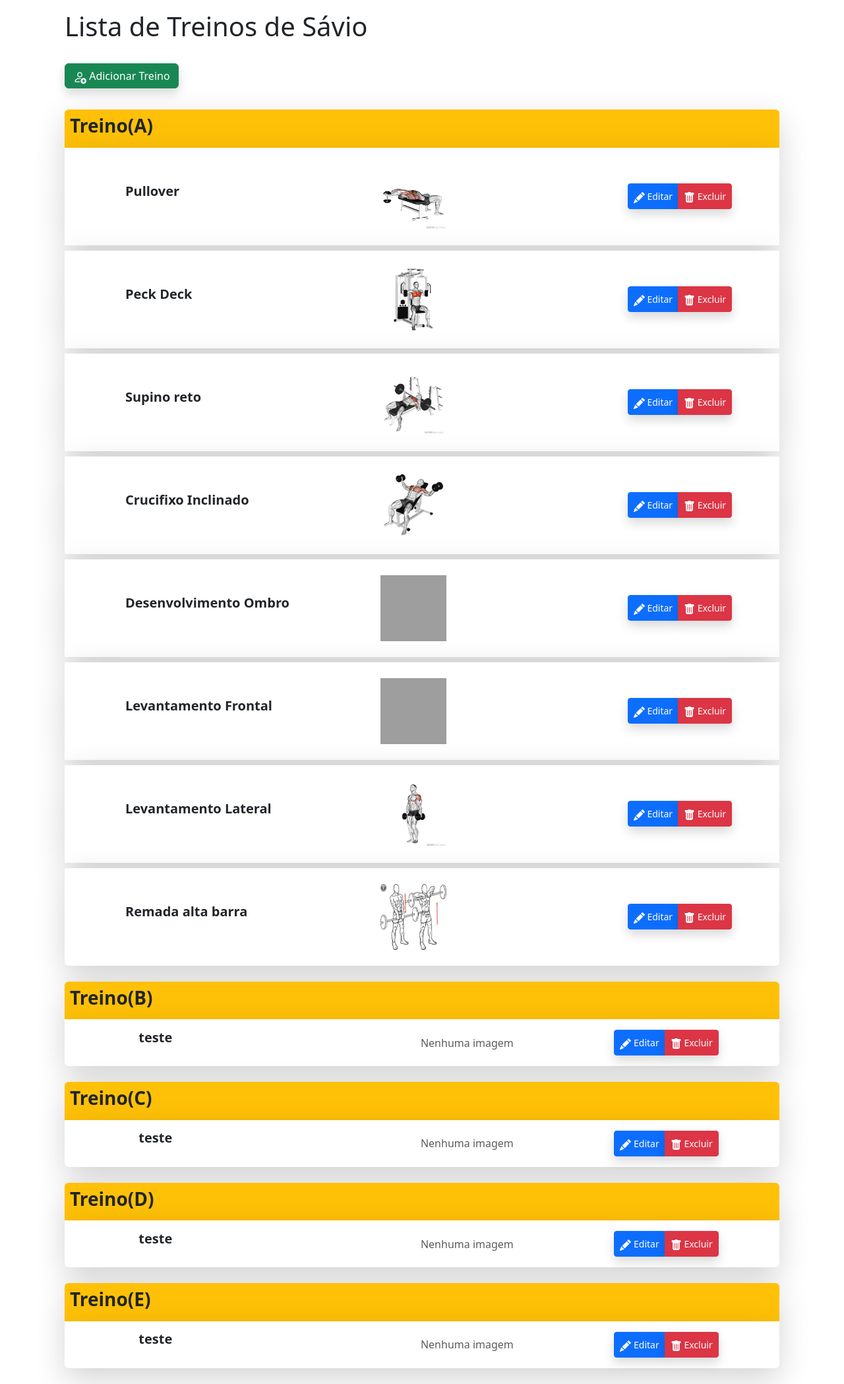
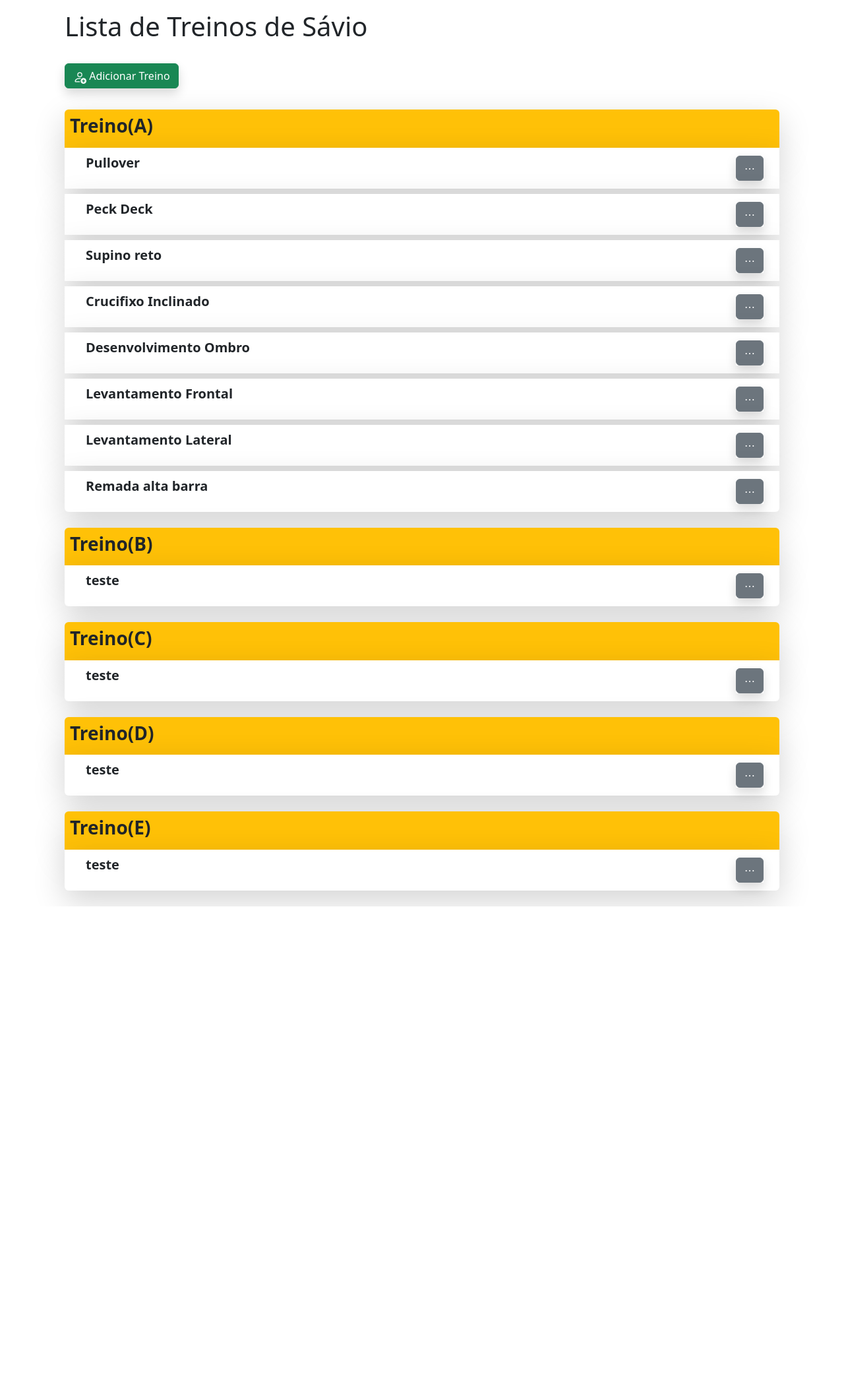
Before and after one commit to savioomio/sis_listagem_de_treinos, a Django app: page /lis_savio/ in a window 1280 px wide. Shown: the whole page at 66% size. After the commit the page ends 1374 px from the top, so only its background shows below. Run offline with Django 4.2, Linux system fonts and the light colour scheme; data comes from the database, SQL or seed files in the repository; grey boxes are pictures that could not be loaded.

Commit message:
Update lista_treinos.html

```diff
--- a/lis_savio/templates/lis_savio/lista_treinos.html
+++ b/lis_savio/templates/lis_savio/lista_treinos.html
@@ -15,7 +15,6 @@
 
   <div class="container">
     <h1 class="m-3">Lista de Treinos de Sávio</h1>
-
     <a href="{% url 'adicionar_treino' %}" class="btn btn-success mt-3 shadow m-3">
       <svg xmlns="http://www.w3.org/2000/svg" width="20" height="20" fill="currentColor" class="bi bi-person-add"
         viewBox="0 0 16 16">
@@ -32,33 +31,76 @@
         <h4 class="fw-semibold fs-3">{{ categoria }}</h4> <!-- Titlo ou tag de cada treino -->
       </li>
       {% for treino in treinos %}
-      <li class="list-group-item d-flex justify-content-around align-items-center flex-wrap border border-0 shadow-lg mb-2">
-        <blockquote class="blockquote mx-3 fs-5 fw-semibold w-25 p-1">
-          <p>{{ treino.nome }}</p>
-        </blockquote>
+      <!-- Modal -->
+      <div class="modal fade" id="exampleModal{{ treino.pk }}" tabindex="-1"
+        aria-labelledby="exampleModalLabel{{ treino.pk }}" aria-hidden="true">
+        <div class="modal-dialog">
+          <div class="modal-content">
+            <div class="modal-header">
+              <h1 class="modal-title fs-5" id="exampleModalLabel{{ treino.pk }}">Detalhes do {{ treino.nome }}</h1>
+              <!-- Workout name as modal title -->
+              <button type="button" class="btn-close" data-bs-dismiss="modal" aria-label="Close"></button>
+            </div>
+            <div class="modal-body">
               {% if treino.imagem %}
-        <div class="w-25">
-          <img src="{{ treino.imagem.url }}" alt="{{ treino.nome }}" class="my-3" width="100" height="100">
+              <div class="w-100 d-flex justify-content-center">
+                <img src="{{ treino.imagem.url }}" alt="{{ treino.nome }}" class="my-3 img-fluid">
               </div>
               {% else %}
               <span class="text-muted">Nenhuma imagem</span>
               {% endif %}
-        <div class="d-flex flex-row align-items-center flex-wrap btn-group my-2" role="group">
-          <a href="{% url 'editar_treino' treino.pk %}" class="btn btn-primary btn-sm p-2 shadow">
-            <svg xmlns="http://www.w3.org/2000/svg" width="17" height="17" fill="currentColor" class="bi bi-pencil-fill"
-              viewBox="0 0 16 16">
+            </div>
+            <div class="modal-footer">
+              <button type="button" class="btn btn-secondary" data-bs-dismiss="modal">Fechar</button>
+            </div>
+          </div>
+        </div>
+      </div>
+      <li
+        class="list-group-item d-flex justify-content-between align-items-center flex-wrap border border-0 shadow-lg mb-2">
+        <blockquote class="blockquote ms-3 fs-5 fw-semibold ">
+          <p>{{ treino.nome }}</p>
+        </blockquote>
+        <div class="dropdown btn-sm shadow me-2">
+          <button class="btn btn-secondary" type="button" id="dropdownMenuButtonLight" data-bs-toggle="dropdown"
+            aria-expanded="false">
+            ⋯
+          </button>
+          <ul class="dropdown-menu" aria-labelledby="dropdownMenuButtonLight">
+            <li class="dropdown-item">
+              <a type="button" class="btn btn-secondary btn-sm p-1 w-100 shadow text-white" data-bs-toggle="modal"
+                data-bs-target="#exampleModal{{ treino.pk }}">
+                <svg xmlns="http://www.w3.org/2000/svg" width="17" height="17" fill="currentColor"
+                  class="bi bi-diagram-3-fill" viewBox="0 0 16 16">
+                  <path fill-rule="evenodd"
+                    d="M6 3.5A1.5 1.5 0 0 1 7.5 2h1A1.5 1.5 0 0 1 10 3.5v1A1.5 1.5 0 0 1 8.5 6v1H14a.5.5 0 0 1 .5.5v1a.5.5 0 0 1-1 0V8h-5v.5a.5.5 0 0 1-1 0V8h-5v.5a.5.5 0 0 1-1 0v-1A.5.5 0 0 1 2 7h5.5V6A1.5 1.5 0 0 1 6 4.5v-1zm-6 8A1.5 1.5 0 0 1 1.5 10h1A1.5 1.5 0 0 1 4 11.5v1A1.5 1.5 0 0 1 2.5 14h-1A1.5 1.5 0 0 1 0 12.5v-1zm6 0A1.5 1.5 0 0 1 7.5 10h1a1.5 1.5 0 0 1 1.5 1.5v1A1.5 1.5 0 0 1 8.5 14h-1A1.5 1.5 0 0 1 6 12.5v-1zm6 0a1.5 1.5 0 0 1 1.5-1.5h1a1.5 1.5 0 0 1 1.5 1.5v1a1.5 1.5 0 0 1-1.5 1.5h-1a1.5 1.5 0 0 1-1.5-1.5v-1z" />
+                </svg>
+                Detalhes
+              </a>
+            </li>
+            <li class="dropdown-item">
+              <a href="{% url 'editar_treino' treino.pk %}" class="btn btn-primary btn-sm w-100 p-1 shadow">
+                <svg xmlns="http://www.w3.org/2000/svg" width="17" height="17" fill="currentColor"
+                  class="bi bi-pencil-fill" viewBox="0 0 16 16">
                   <path
                     d="M12.854.146a.5.5 0 0 0-.707 0L10.5 1.793 14.207 5.5l1.647-1.646a.5.5 0 0 0 0-.708l-3-3zm.646 6.061L9.793 2.5 3.293 9H3.5a.5.5 0 0 1 .5.5v.5h.5a.5.5 0 0 1 .5.5v.5h.5a.5.5 0 0 1 .5.5v.5h.5a.5.5 0 0 1 .5.5v.207l6.5-6.5zm-7.468 7.468A.5.5 0 0 1 6 13.5V13h-.5a.5.5 0 0 1-.5-.5V12h-.5a.5.5 0 0 1-.5-.5V11h-.5a.5.5 0 0 1-.5-.5V10h-.5a.499.499 0 0 1-.175-.032l-.179.178a.5.5 0 0 0-.11.168l-2 5a.5.5 0 0 0 .65.65l5-2a.5.5 0 0 0 .168-.11l.178-.178z" />
                 </svg>
-            Editar</a>
-          <a href="{% url 'excluir_treino' treino.pk %}" class="btn btn-danger btn-sm p-2 shadow">
-            <svg xmlns="http://www.w3.org/2000/svg" width="17" height="17" fill="currentColor" class="bi bi-trash-fill"
-              viewBox="0 0 16 16">
+                Editar
+              </a>
+            </li>
+            <li class="dropdown-item">
+              <a href="{% url 'excluir_treino' treino.pk %}" class="btn btn-danger btn-sm w-100 p-1 shadow">
+                <svg xmlns="http://www.w3.org/2000/svg" width="17" height="17" fill="currentColor"
+                  class="bi bi-trash-fill" viewBox="0 0 16 16">
                   <path
                     d="M2.5 1a1 1 0 0 0-1 1v1a1 1 0 0 0 1 1H3v9a2 2 0 0 0 2 2h6a2 2 0 0 0 2-2V4h.5a1 1 0 0 0 1-1V2a1 1 0 0 0-1-1H10a1 1 0 0 0-1-1H7a1 1 0 0 0-1 1H2.5zm3 4a.5.5 0 0 1 .5.5v7a.5.5 0 0 1-1 0v-7a.5.5 0 0 1 .5-.5zM8 5a.5.5 0 0 1 .5.5v7a.5.5 0 0 1-1 0v-7A.5.5 0 0 1 8 5zm3 .5v7a.5.5 0 0 1-1 0v-7a.5.5 0 0 1 1 0z" />
                 </svg>
-            Excluir</a>
+                Excluir
+              </a>
+            </li>
+          </ul>
         </div>
+
       </li>
 
       {% endfor %}
```
Lines whose indentation alone changed are shown as unchanged.
